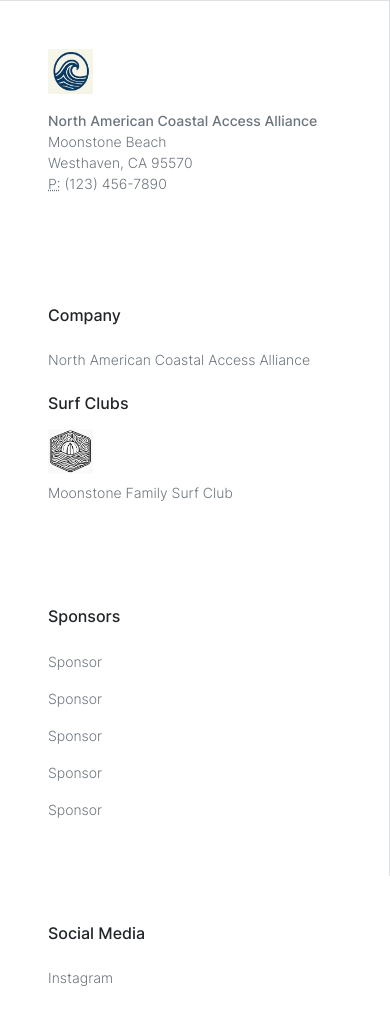
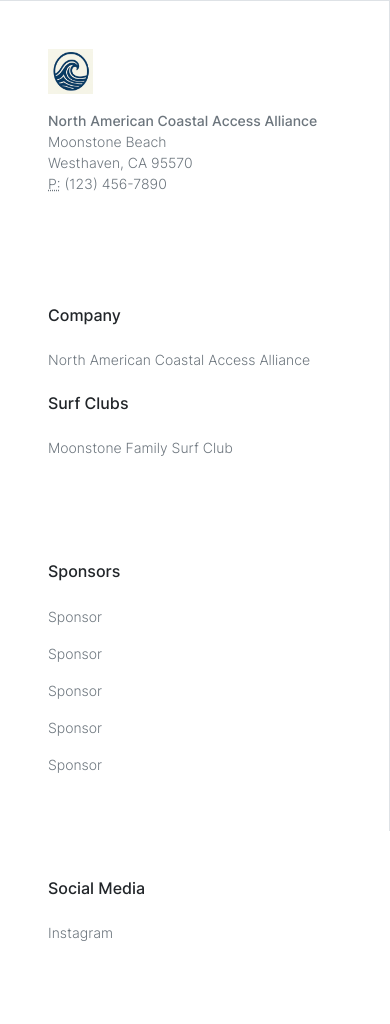
Before and after one commit to jeromechenette/rising-tide, a plain HTML site: page main.html in a window 390 px wide. Shown: the part 6622-7646 px from the top of the page. After the commit the page ends 7621 px from the top, so only its background shows below. Drawn offline with Linux system fonts and the light colour scheme.

```diff
--- a/main.html
+++ b/main.html
@@ -243,7 +243,7 @@
       <h3 class="h6 mb-3 mt-3">Surf Clubs</h3>
       <ul class="nav flex-column">
         <li class="nav-item">
-          <img src="./img/add-on/logo.jpeg" alt="Moonstone Family Surf Club" width="45" height="45">
+          <!-- <img src="./img/add-on/logo.jpeg" alt="Moonstone Family Surf Club" width="45" height="45"> -->
           <a class="nav-link link-secondary ps-0" aria-current="page" href="./index.html">Moonstone Family Surf Club</a>
         </li>
 
```
